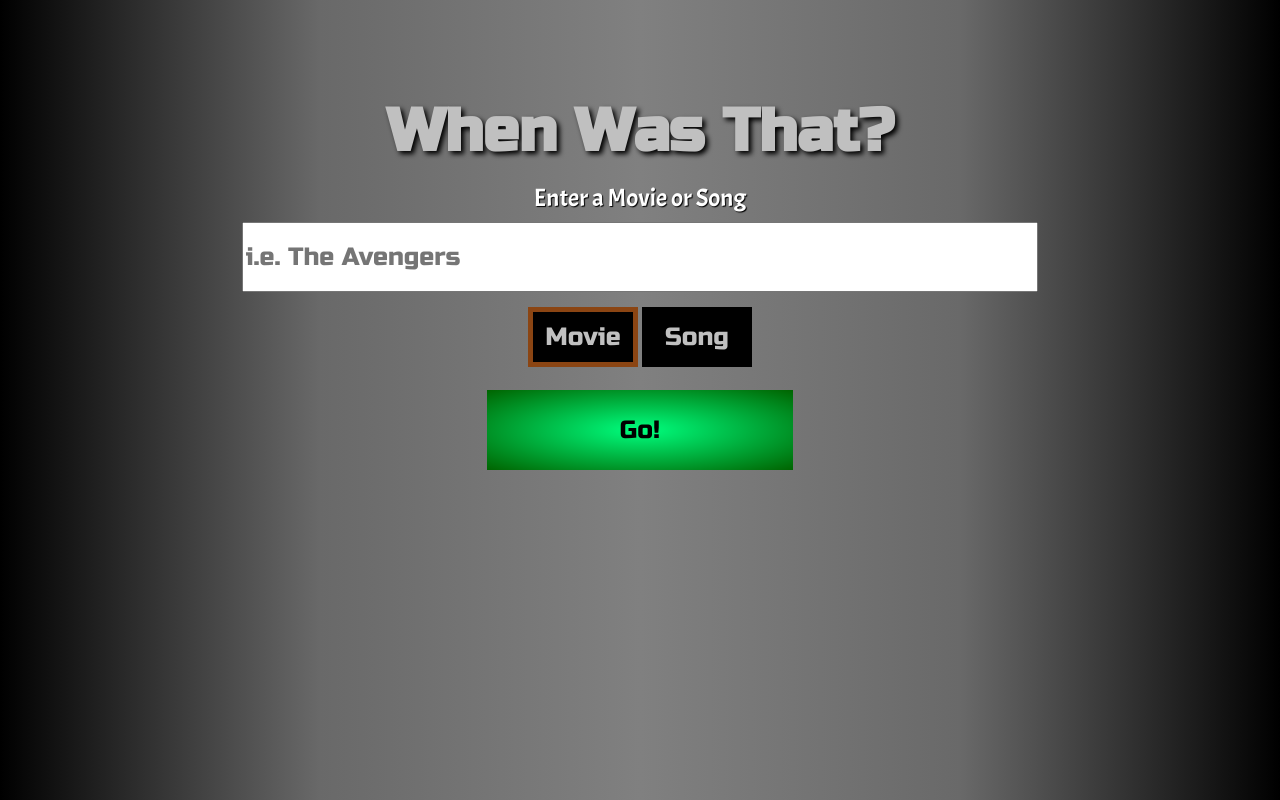
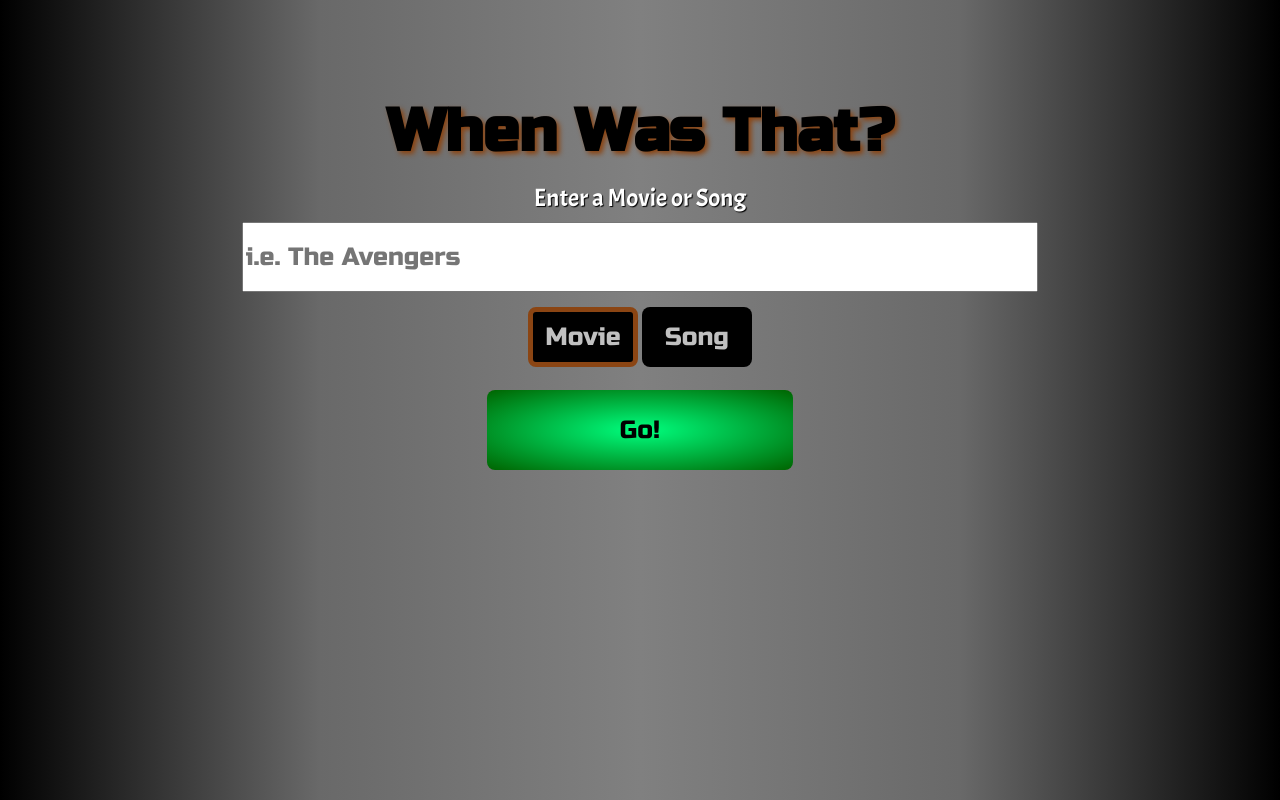
Before and after one commit to Rokio117/When-Was-That-, a plain HTML site: page index.html in a window 1280 px wide. Both pictures are taken after a click on the button "Let's Go!". Drawn offline with nearby package versions, Linux system fonts and the light colour scheme.

Commit message:
added rounded corners. Re-styled error message

```diff
--- a/index.css
+++ b/index.css
@@ -64,9 +64,9 @@ h1 {
   padding-top: 20px;
   font-size: 30px;
   font-family: "Russo One", sans-serif;
-  color: silver;
+  color: black;
 
-  text-shadow: 3px 3px 5px black;
+  text-shadow: 3px 3px 5px saddlebrown;
 }
 #lets-go-button {
   margin-top: 20px;
@@ -95,6 +95,7 @@ label {
   margin-top: 6px;
   width: 70px;
   font-size: 100%;
+  border-radius: 8px;
 }
 .media-button:hover {
   background: radial-gradient(darkslategray, black);
@@ -123,6 +124,7 @@ label {
   margin-top: 8px;
   background-image: radial-gradient(springgreen, darkgreen);
   border: none;
+  border-radius: 8px;
 }
 #search-button:hover,
 #lets-go-button:hover {
--- a/index.js
+++ b/index.js
@@ -68,6 +68,7 @@ function fetchMovieData(movieSearchData) {
         getSpecificMovie(movieId);
         getAlternateMovieSearches(responseJson);
       } else {
+        $('#not-wanted-div').addClass('hidden')
         noResults = `<div id="no-results-message"> Sorry, we couldn't find any searches for that".
         Make sure your spelling is correct, and you selected the right media type, then try again.`;
 
@@ -127,7 +128,7 @@ function formatMovieData(data) {
 
 function displayMovieData(release, director, cast, overView, similar, data) {
   const movieData = [
-    `<div id="release-div" class="identifier" >Released in: </div><span id="year-text" class="response">${release}</span>`,
+    `<div id="release-div" class="identifier" >Released: </div><span id="year-text" class="response">${release}</span>`,
     `<img  src="${displayMovieImage(data)}" alt="${
       data.title
     } poster" id="search-image"></img>`,
```
